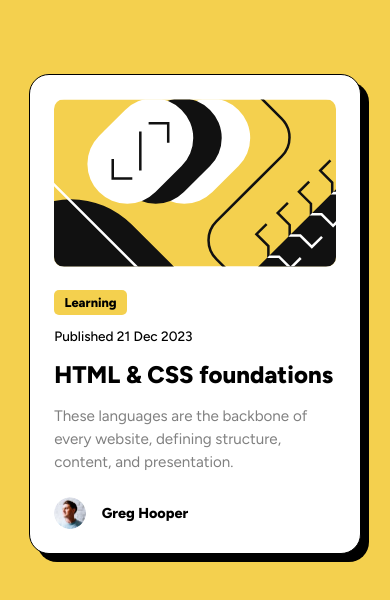
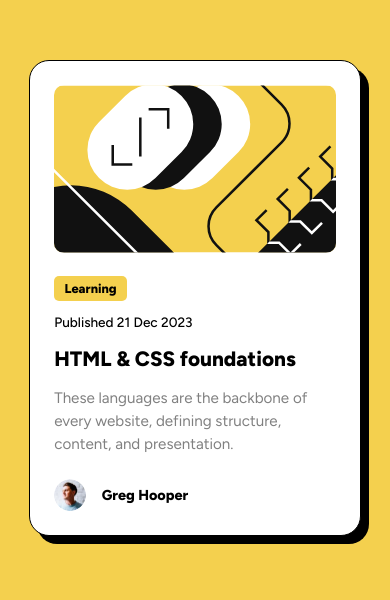
Before and after one commit to Kim291712/Blog-preview-card-component, a plain HTML site: page blog-preview-card-main/index.html in a window 390 px wide. Shown: the part 124-724 px from the top of the page. Drawn offline with Linux system fonts and the light colour scheme.

Commit message:
media query

```diff
--- a/blog-preview-card-main/style.css
+++ b/blog-preview-card-main/style.css
@@ -98,9 +98,11 @@ body {
     font-size: 0.9rem;
 }
 
-@media screen and (max-width: 480px) {
+@media (max-width: 450px) {
 #card {
-      margin-top: 2rem;
       width: 85%;
     }
+.content h1 {
+    font-size: 1.3rem;
+}
   }
```
